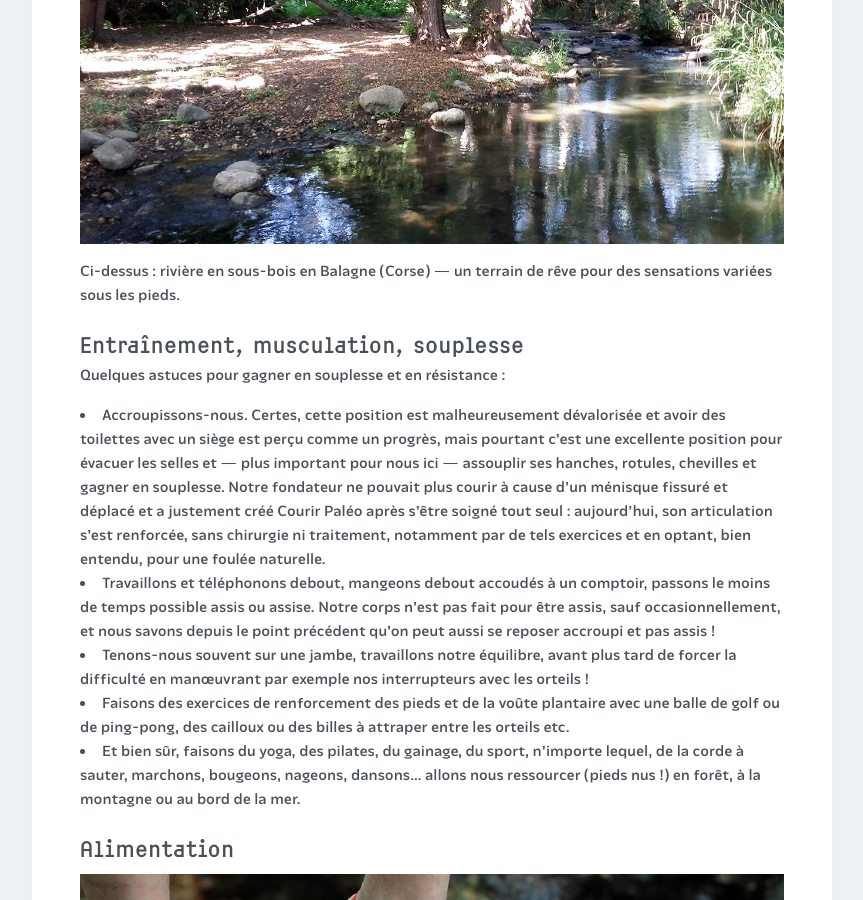
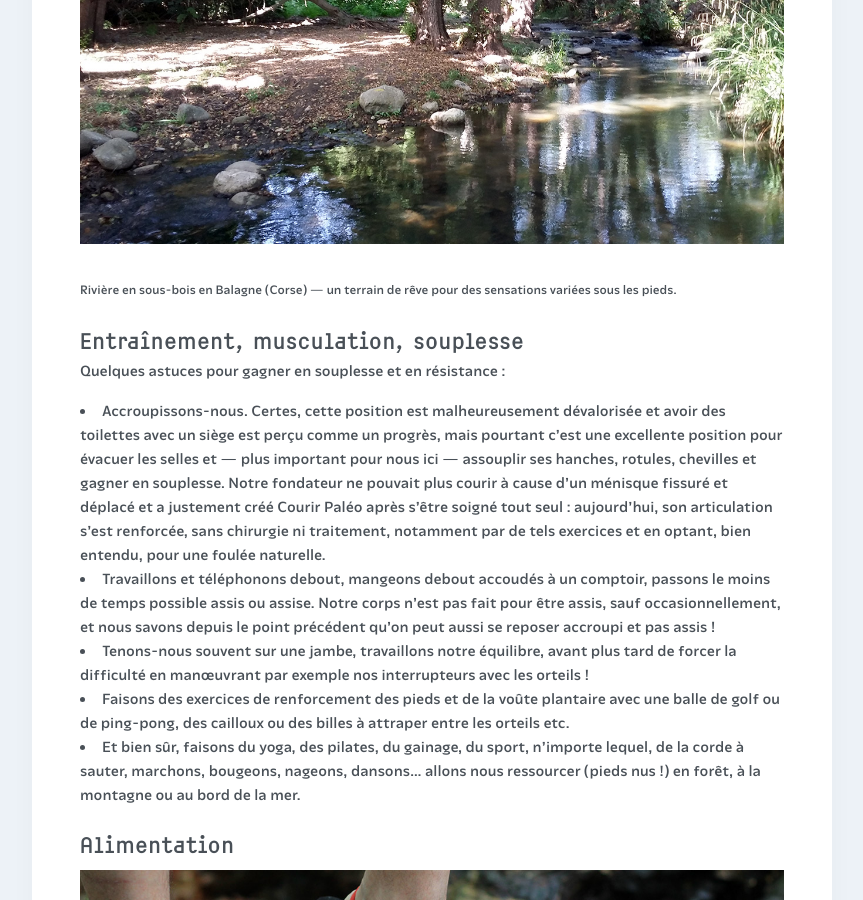
Before and after one commit to courirpaleo/courirpaleo.github.io, a Jekyll site: the page built from _pages/ressources.md, in a window 1280 px wide and 900 px high, scrolled down 2554 px. Shown: the whole window, without its empty margins (208-1071 px from the left). Built offline with Jekyll 4.4.1, drawn with Linux system fonts in a browser that asks for light colours; some web fonts are replaced.

Commit message:
Update ressources.md

```diff
--- a/_pages/ressources.md
+++ b/_pages/ressources.md
@@ -19,7 +19,7 @@
 Cela dit, bien sûr, protégeons-nous des cailloux, du froid et d'un sol brûlant. Courir léger et naturellement ne veut pas dire se faire mal bêtement ou par plaisir, sauf pour celles et ceux qui veulent s'endurcir pour courir par exemple pieds nus dans la neige comme [Karim El Hayani](https://sport24.lefigaro.fr/scan-sport/actualites/pieds-nus-sur-la-neige-il-pulverise-le-record-du-semi-marathon-1036079)&nbsp;! Mais attention, ne faisons-pas n'importe quoi et toujours petit à petit...
 
 ![Courir Paleo](/assets/images/CourirPaleo_course_Corse_Balagne_sentier_riviere_1200px.jpg)
-Ci-dessus&nbsp;: rivière en sous-bois en Balagne (Corse)&nbsp;&mdash;&nbsp;un terrain de rêve pour des sensations variées sous les pieds.
+##### Rivière en sous-bois en Balagne (Corse)&nbsp;&mdash;&nbsp;un terrain de rêve pour des sensations variées sous les pieds.
 ## Entraînement, musculation, souplesse
 Quelques astuces pour gagner en souplesse et en résistance&nbsp;:
 - Accroupissons-nous. Certes, cette position est malheureusement dévalorisée et avoir des toilettes avec un siège est perçu comme un progrès, mais pourtant c'est une excellente position pour évacuer les selles et &mdash;&nbsp;plus important pour nous ici&nbsp;&mdash; assouplir ses hanches, rotules, chevilles et gagner en souplesse. Notre fondateur ne pouvait plus courir à cause d'un ménisque fissuré et déplacé et a justement créé Courir Paléo après s'être soigné tout seul&nbsp;: aujourd'hui, son articulation s'est renforcée, sans chirurgie ni traitement, notamment par de tels exercices et en optant, bien entendu, pour une foulée naturelle.
```
